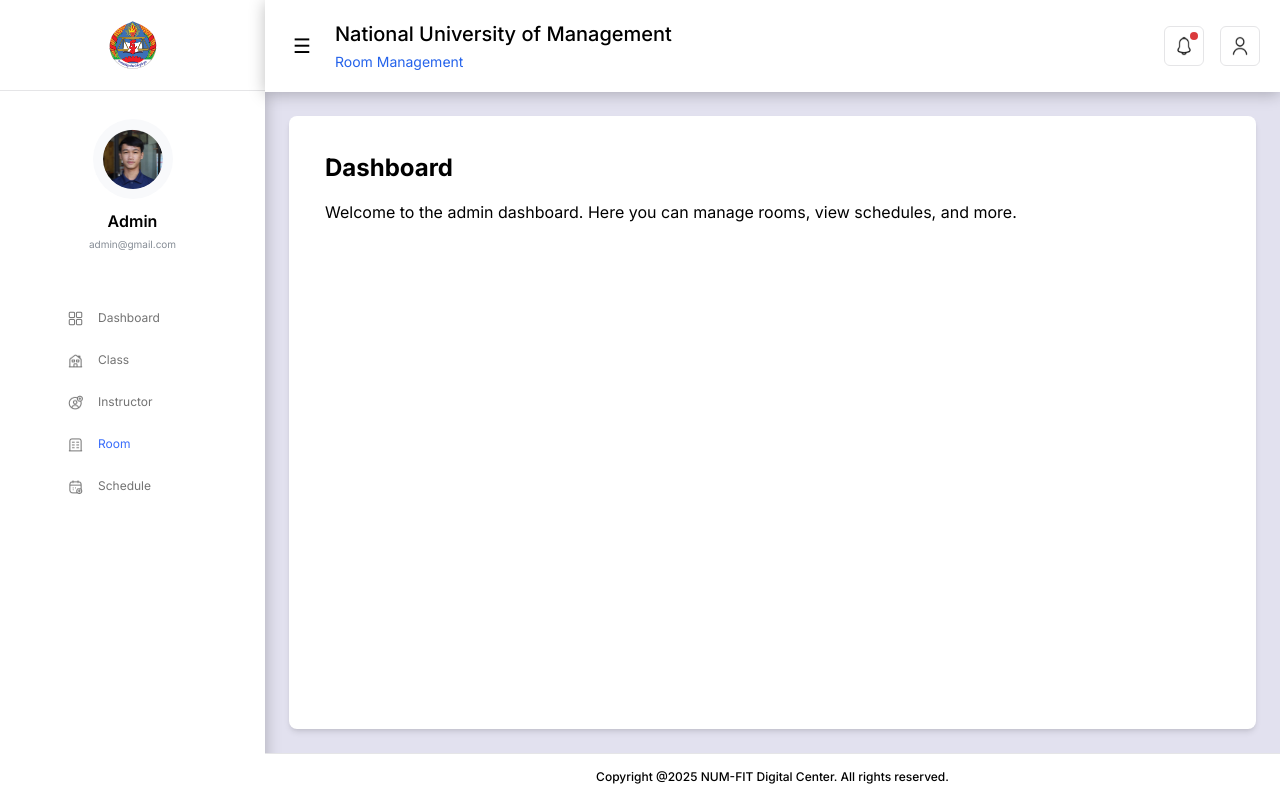
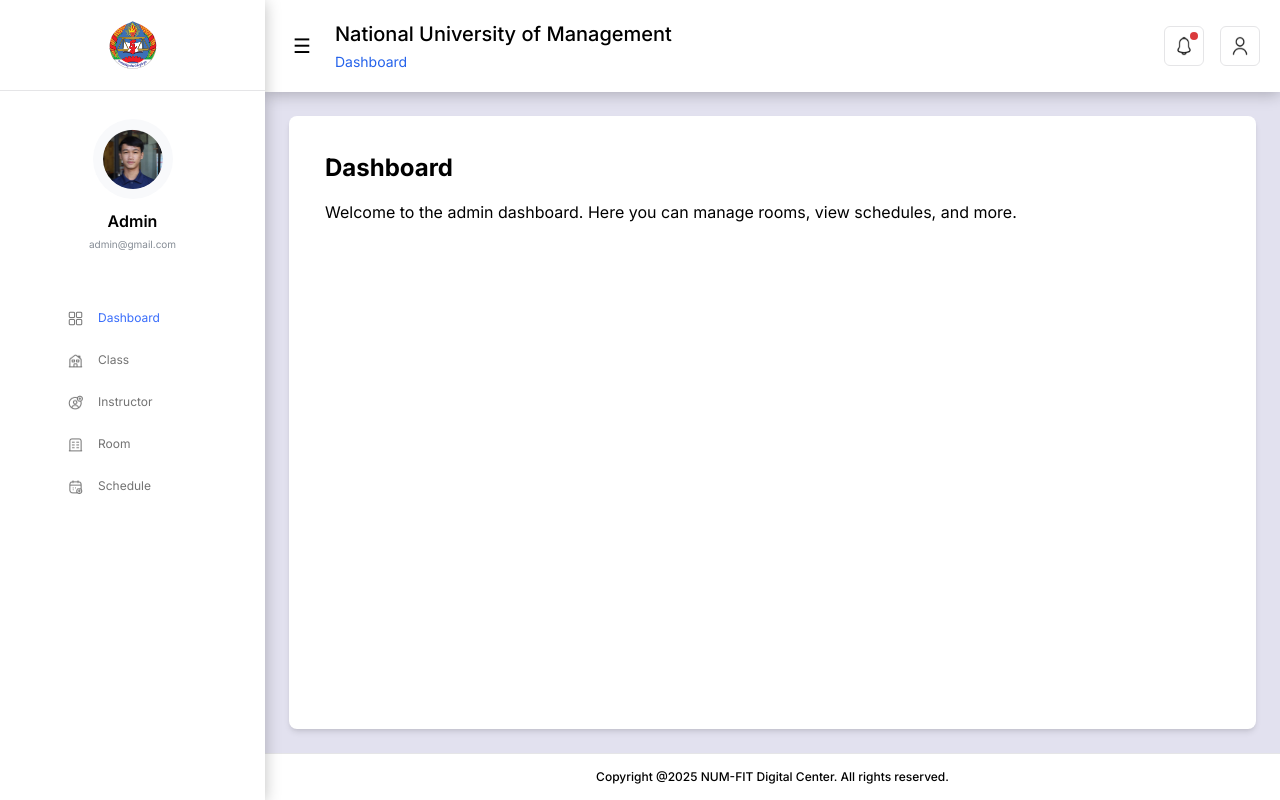
Before and after one commit to Kuymito/RoomScheduler, a Next.js app: page /admin/dashboard in a window 1280 px wide. Built offline with nearby package versions, Linux system fonts and the light colour scheme.

Commit message:
MInor Adjustment to Sidebar

```diff
--- a/src/app/admin/dashboard/page.jsx
+++ b/src/app/admin/dashboard/page.jsx
@@ -15,7 +15,7 @@ const DashboardViewContent = () => {
 
 export default function AdminDashboardPage() {
     return (
-          <AdminLayout activeItem="room" pageTitle="Room Management">
+        <AdminLayout activeItem="dashboard" pageTitle="Dashboard">
             <DashboardViewContent/>
         </AdminLayout>
     );
--- a/src/components/Sidebar.jsx
+++ b/src/components/Sidebar.jsx
@@ -8,14 +8,14 @@ const NavItem = ({ href, iconSrc, altText, label, isActive, isCollapsed, onClick
     <a
       onClick={onClick}
       className={`nav-item flex items-center py-2.5 mb-1.5 rounded-[5px] cursor-pointer transition-all duration-300 ease-in-out overflow-hidden hover:bg-gray-100
-        ${isActive ? '' : ''}
+        ${isActive ? 'hover:bg-sky-100' : ''}
         ${isCollapsed ? 'px-0 justify-center' : 'px-[60px]'}`}
     >
       <div className={`nav-icon  w-[15px] h-[15px] transition-all duration-300 ease-in-out flex-shrink-0 ${isCollapsed ? 'mr-0' : 'mr-[15px]'}`}>
         <Image src={iconSrc} alt={altText} width={15} height={15} className="h-full w-full" />
       </div>
       <div
-        className={`nav-text text-xs whitespace-nowrap transition-opacity duration-200 ease-in-out
+        className={`nav-text text-xs whitespace-nowrap transition-opacity duration-200 ease-in-out hover:text-g
           ${isActive ? 'text-num-blue' : 'text-[#737373]'}
           ${isCollapsed ? 'opacity-0 max-w-0 hidden' : 'opacity-100 max-w-[150px]'}`}
       >
@@ -37,7 +37,7 @@ const Sidebar = ({ isCollapsed, activeItem, onNavItemClick }) => {
   return (
     <div
       id="sidebar"
-      className={`sidebar bg-white shadow-custom-medium py-5 flex flex-col transition-all duration-300 ease-in-out
+      className={`sidebar bg-white shadow-custom-medium py-5 flex flex-col transition-all duration-300 ease-in-out z-40
         ${isCollapsed ? 'w-[80px]' : 'w-[265px]'}`}
     >
       <div className={`logo h-[50px] mb-5 flex items-center justify-center ${isCollapsed ? 'px-0' : 'px-5'}`}>
```
Lines whose indentation alone changed are shown as unchanged.
